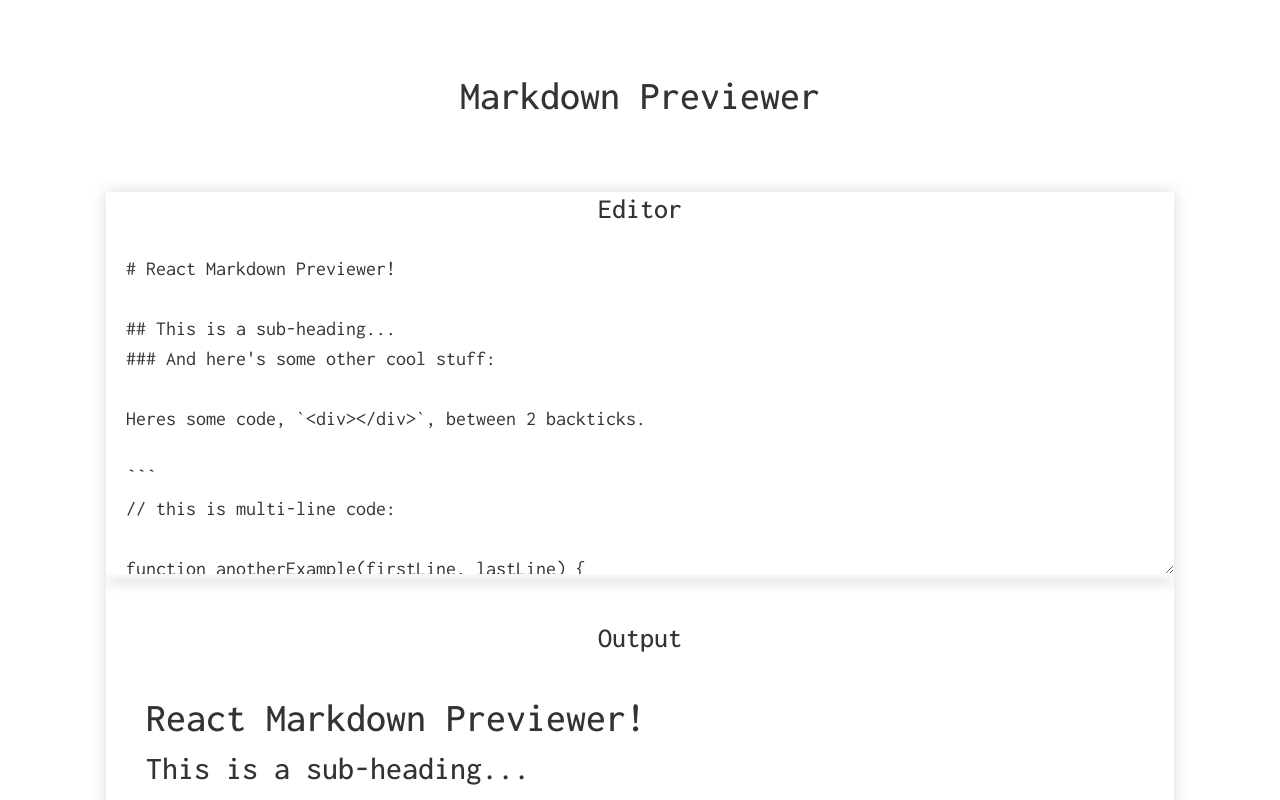
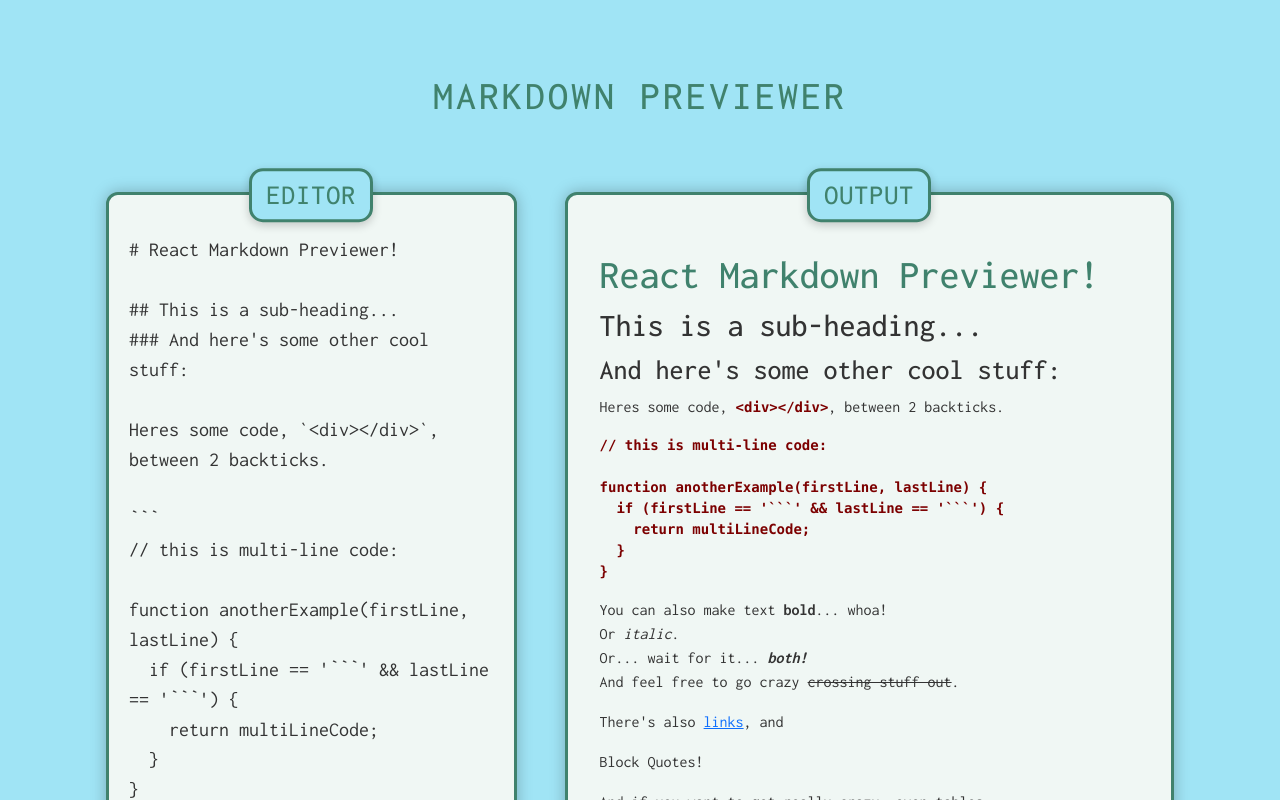
Before and after one commit to DuskoZ/freeCodeCamp, a React (Create React App) app in the folder Front End Development Libraries/build-a-markdown-previewer/: page / in a window 1280 px wide. Shown: the top 800 px of the page. Built offline with nearby package versions, Linux system fonts and the light colour scheme.

Commit message:
finished css

```diff
--- a/Front End Development Libraries/build-a-markdown-previewer/src/index.css
+++ b/Front End Development Libraries/build-a-markdown-previewer/src/index.css
@@ -8,16 +8,20 @@
 
 :root {
     --clr-dark: #333;
-    --clr-light: #fff;
+    --clr-light: #f0f7f4;
     --clr-accent: #40826d;
+    --clr-accent2: #5f9ea0;
+    --clr-bg: #a0e4f5;
 
-    --box-shadow-light: 0 0 15px rgba(0, 0, 0, 0.15);
+    --box-shadow-light: 0 0 15px rgba(0, 0, 0, 0.25);
 }
+
+/* General */
 
 body {
     font-family: "Inconsolata", "Segoe UI", "Roboto", sans-serif;
     color: var(--clr-dark);
-    /* background-color: var(--clr-accent); */
+    background-color: var(--clr-bg);
     -webkit-font-smoothing: antialiased;
     -moz-osx-font-smoothing: grayscale;
 }
@@ -26,41 +30,115 @@ img {
     max-width: 100%;
 }
 
+.title {
+    letter-spacing: 3px;
+    text-transform: uppercase;
+}
+
+h1 {
+    color: var(--clr-accent);
+}
+
 .box-shadow {
     box-shadow: var(--box-shadow-light);
+    position: relative;
+}
+
+.component-title {
+    color: var(--clr-accent);
+    text-transform: uppercase;
+    letter-spacing: 1px;
+    background-color: var(--clr-bg);
+    position: absolute;
+    left: 50%;
+    top: 0;
+    transform: translate(-50%, -50%);
+    padding: 0.25em 0.5em;
+    border: 3px solid var(--clr-accent);
+    border-radius: 0.5em;
+    box-shadow: 0 3px 10px rgba(0, 0, 0, 0.2);
+    z-index: 10;
+}
+
+/* Layout */
+
+.components {
+    display: flex;
+    gap: 3em;
+    margin-bottom: 2em;
+}
+
+.editor-container,
+.preview-container {
+    border: 3px solid var(--clr-accent);
+    background-color: var(--clr-light);
+    border-radius: 0.75em;
+    min-height: 400px;
+}
+
+/* Editor */
+
+.editor-container {
+    flex: 3;
+}
+
+/* needed to trim scrollbar corners */
+.overflow {
+    width: 100%;
+    height: 100%;
+    border-radius: 0.625em;
+    overflow: hidden;
 }
 
 .text-editor {
     color: inherit;
+    background-color: var(--clr-light);
     width: 100%;
     height: 100%;
     font-size: 1.25rem;
     padding: 1em;
+    padding-top: 2em;
     border: none;
-    /* border-radius: 0.5em; */
+    border-radius: 0.5em;
     outline: none;
+    resize: none;
 }
 
-/* .text-editor:focus {
-    box-shadow: 0 0 15px rgba(64, 130, 109, 0.25);
-} */
+/* Preview */
 
 .preview-container {
-    padding: 2.5em;
+    padding: 2em;
+    flex: 4;
 }
 
 #preview {
-    padding-block: 2em;
-    /* background-color: #5f9ea0; */
+    padding-block-start: 1.5em;
 }
 
 #preview code {
-    font-size: 0.75rem;
-    font-weight: 700;
-    /* background-color: var(--clr-dark); */
+    font-size: 0.875rem;
+    font-weight: 800;
+    color: #7c0000;
     padding-block: 5px;
-    /* border-radius: .25rem; */
 }
 
 #preview pre {
+    color: var(--clr-accent2);
 }
+
+/* Media Query */
+
+@media screen and (max-width: 75rem) {
+    .components {
+        flex-direction: column;
+    }
+
+    .overflow,
+    .text-editor {
+        min-height: 400px;
+    }
+
+    .preview-container {
+        margin-top: 1em;
+    }
+}
```
